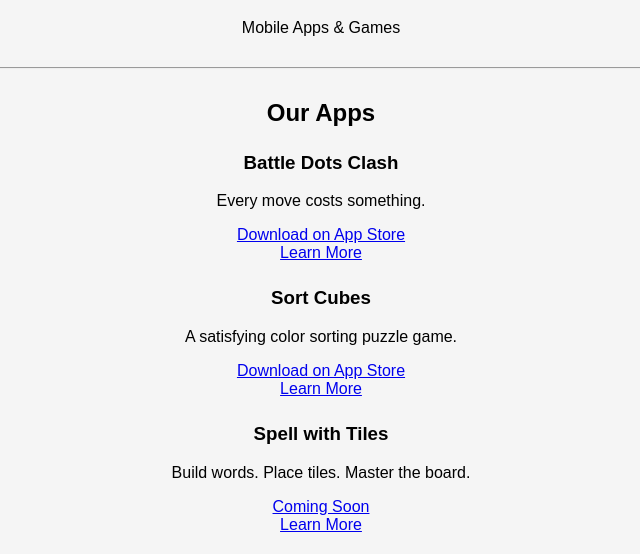
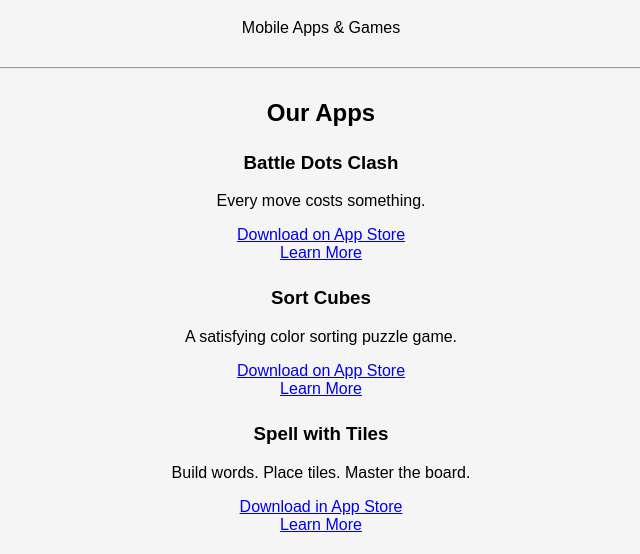
Before and after one commit to cassianstudiosco/cassianstudiosco.github.io, a plain HTML site: page index.html in a window 1280 px wide. Shown: the part 246-800 px from the top of the page, without its empty margins (319-959 px from the left). Drawn offline with Linux system fonts and the light colour scheme.

Commit message:
Update index.html

```diff
--- a/index.html
+++ b/index.html
@@ -37,7 +37,7 @@
     <div style="margin: 25px;">
         <h3>Spell with Tiles</h3>
         <p>Build words. Place tiles. Master the board.</p>
-        <a href="#">Coming Soon</a><br>
+        <a href="https://apps.apple.com/us/app/spell-with-tiles/id6762381446">Download in App Store</a><br>
         <a href="./spelltiles">Learn More</a>
     </div>
 
```
